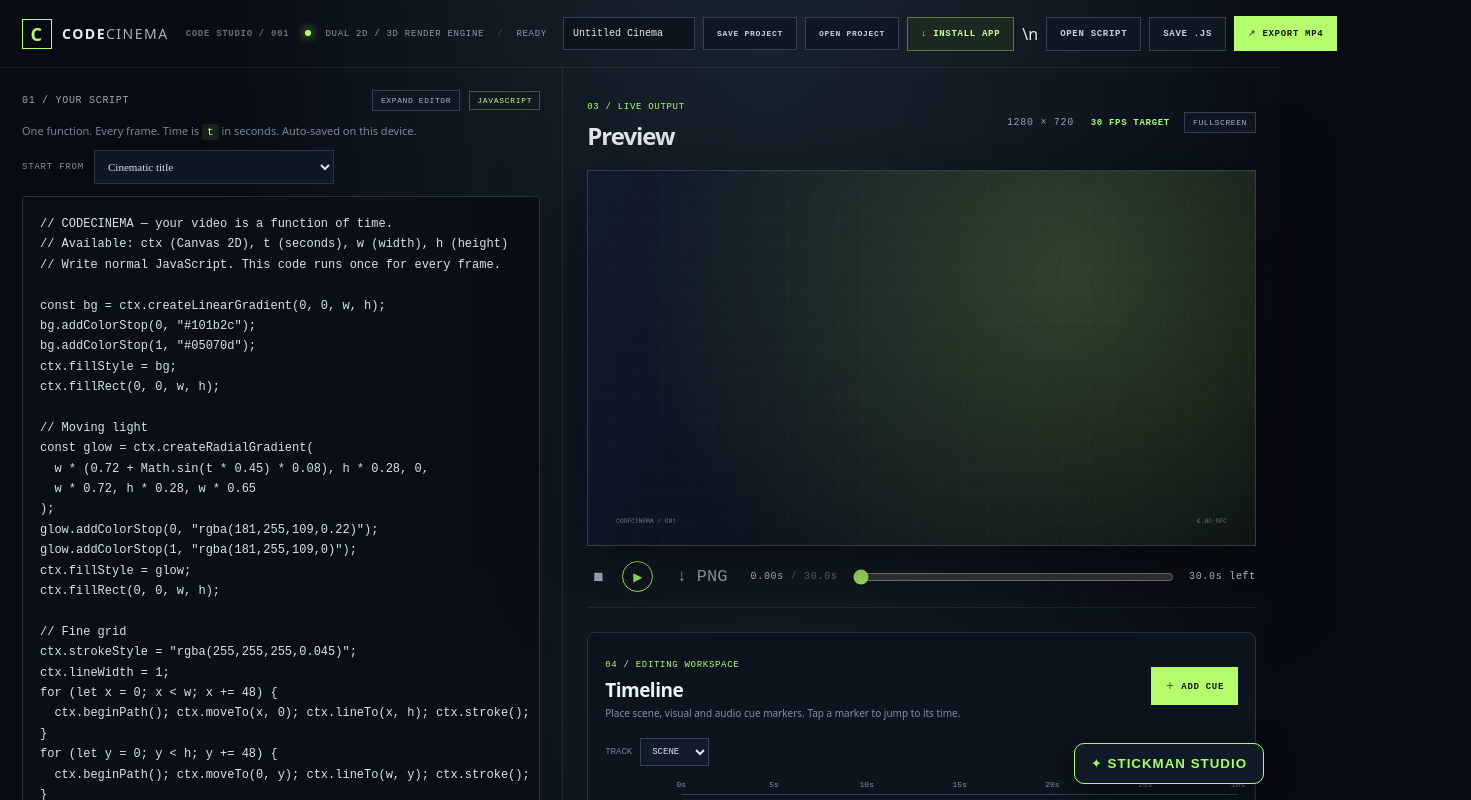
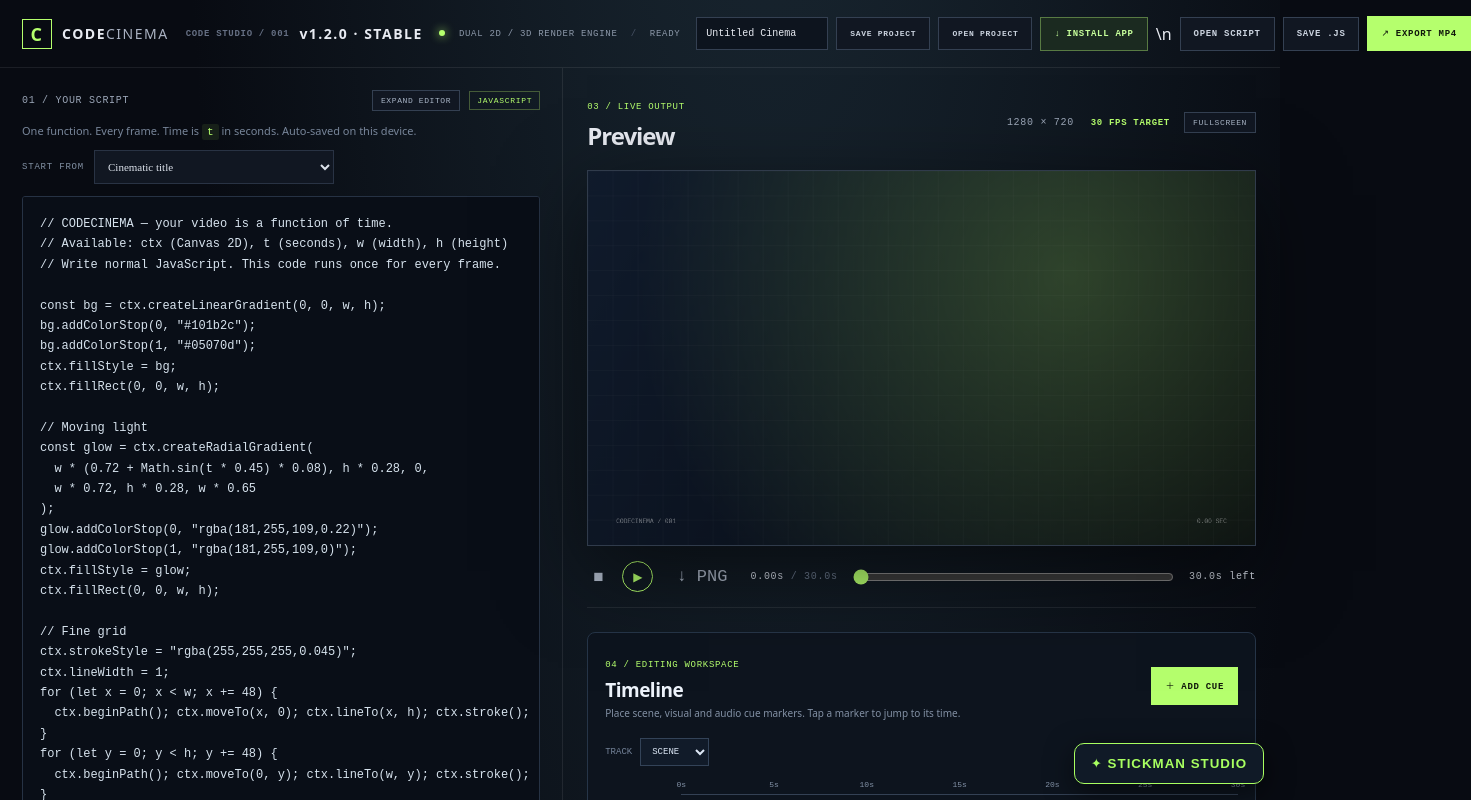
Before and after one commit to justaskaspire/CODECINEMA, a React (Vite) app: page / in a window 1280 px wide. Shown: the top 800 px of the page, 1471 px wide, since content can reach past the window. Built offline with nearby package versions, Linux system fonts and the light colour scheme.

Commit message:
Show CODECINEMA version in top header

```diff
--- a/src/App.tsx
+++ b/src/App.tsx
@@ -1249,7 +1249,7 @@ export default function App() {
 
   return <main className="studio">
     <header className="topbar">
-      <div className="brand"><span className="brand-mark">C</span><span>CODE<span className="brand-light">CINEMA</span></span><small>CODE STUDIO / 001</small></div>
+      <div className="brand"><span className="brand-mark">C</span><span>CODE<span className="brand-light">CINEMA</span></span><small>CODE STUDIO / 001</small><span className="brand-version">v{packageJson.version} · STABLE</span></div>
       <div className="top-status"><i /> DUAL 2D / 3D RENDER ENGINE <span>/</span> {status}</div>
       <div className="top-actions">
         <input ref={projectInputRef} hidden type="file" accept=".json,application/json" onChange={e => { void openProject(e.target.files?.[0]); e.currentTarget.value = ""; }} />
@@ -1432,6 +1432,6 @@ export default function App() {
       <button type="button" onClick={saveProject}>↓ SAVE</button>
       <button type="button" onClick={() => setMobileTab("preview")}>▣ VIEW</button>
     </nav>
-    <footer><span>CODECINEMA <b>{packageJson.version} / STABLE</b></span><span>TAP RUN · PREVIEW · EXPORT</span></footer>
+    <footer><span>CODECINEMA</span><span>TAP RUN · PREVIEW · EXPORT</span></footer>
   </main>;
 }
```
